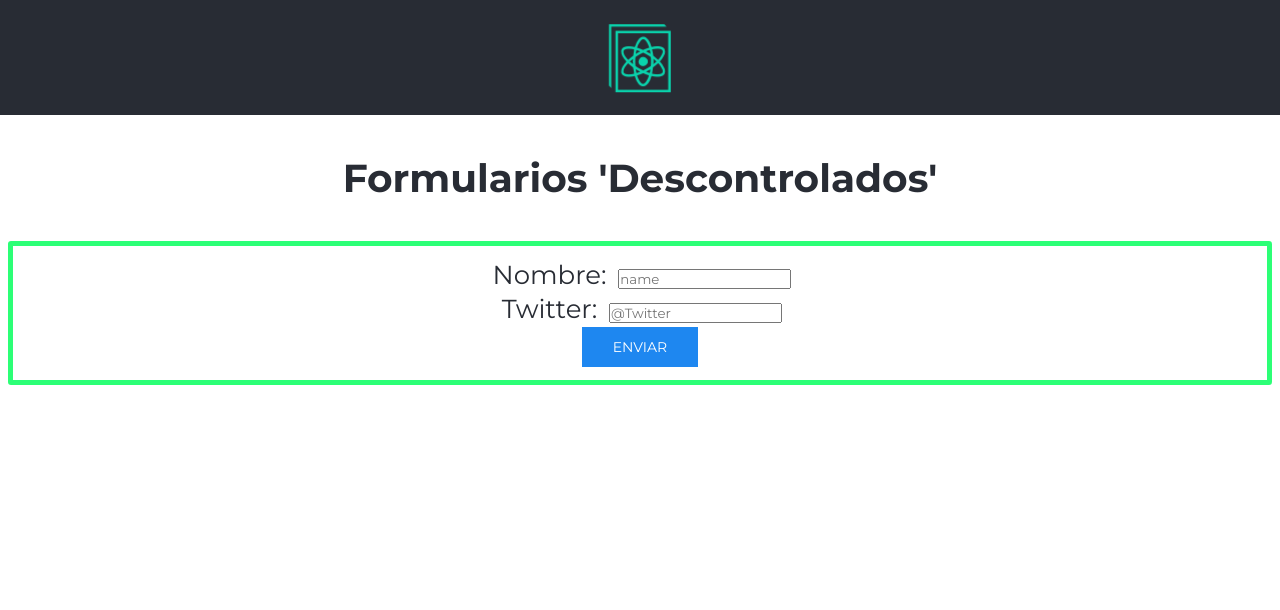
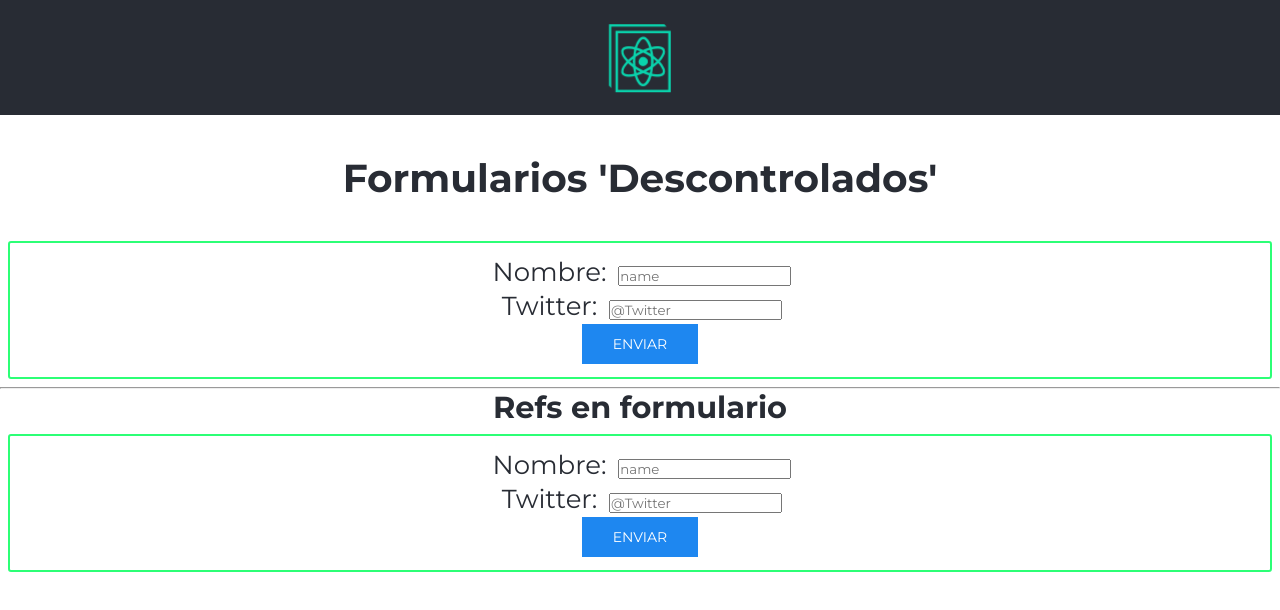
Before and after one commit to icao/curso-react, a React (Create React App) app in the folder 20-formularios-descontrolados/: page / in a window 1280 px wide. Shown: the top 610 px of the page. Built offline with nearby package versions, Linux system fonts and the light colour scheme.

Commit message:
Terminando seccion de uso de referencias para la captura de los valores de los inputs de un form

```diff
--- a/20-formularios-descontrolados/src/App.css
+++ b/20-formularios-descontrolados/src/App.css
@@ -50,7 +50,7 @@
 
 .App-container-component {
   box-sizing: border-box;
-  border: 5px solid #2cff76;
+  border: 2px solid #2cff76;
   /* border: 3px solid #3835ec; */
   width: auto;
   height: auto;
--- a/20-formularios-descontrolados/src/App.js
+++ b/20-formularios-descontrolados/src/App.js
@@ -1,7 +1,8 @@
 import React from "react";
 import logo from "./logo.svg";
 import "./App.css";
-import FormsReactComponents from './components/FormsReactComponents'
+import FormsReactComponents from './components/FormsReactComponents';
+import FormReactRefsComponent from './components/FormReactRefsComponent';
 
 function App() {
   return (
@@ -12,6 +13,8 @@ function App() {
       <section className="App-componentd">
         <h2>Formularios 'Descontrolados'</h2>
         <FormsReactComponents />
+        <hr />
+        <FormReactRefsComponent />
       </section>
     </div>
   );
--- /dev/null
+++ b/20-formularios-descontrolados/src/components/FormReactRefsComponent.js
@@ -0,0 +1,82 @@
+import React, { Component, Fragment } from 'react';
+
+class FormReactRefsComponent extends Component {
+  handleOnClick = (e) => {
+    e.preventDefault();
+    // A primera forma nosotros intentariamos acceder al valor de los elementos mediante el DOM
+    // const name = document.querySelector('#name').value;
+    // const twitter = document.querySelector('#twitter').value;
+    //Accediendo con refs
+    const name = this.entradaNombre.value;
+    const twitter = this.entradaSocial.value;
+    console.log('Enviando...', {name, twitter});
+
+  }
+
+  render() {
+    return (
+      <Fragment>
+        <h3>Refs en formulario</h3>
+        <section className="App-container-component">
+          <form>
+            <p>
+              <label htmlFor="name">Nombre:</label>
+              <input
+                id="name"
+                name="userName"
+                placeholder="name"
+                type="text"
+                ref={inputName => this.entradaNombre = inputName}
+              />
+            </p>
+            <p>
+              <label htmlFor="twitter">Twitter:</label>
+              <input
+                id="twitter"
+                name="twitterAccount"
+                placeholder="@Twitter"
+                type="text"
+                ref={inputSocial => this.entradaSocial = inputSocial}
+              />
+            </p>
+            {/* <p>
+            <label htmlFor="id-active">Activado:</label>
+            <input id="id-active" name="active" type="checkbox" />
+          </p> */}
+            <button
+              className="button button-primary"
+              onClick={this.handleOnClick}
+            >
+              Enviar
+            </button>
+          </form>
+        </section>
+      </Fragment>
+    );
+  }
+}
+
+export default FormReactRefsComponent;
+
+/**
+ * Obtener información por referencias
+ *
+ * En react otra forma de obtener el valor de los campos input es el uso de las referencias,
+ * esto lo hacemos agregando el atributo ref. Ref acepta una función que tiene como parametro la referencia del elemento.
+ * El elemento de guarda en el contexto de la clase(se guarda en la clase como un parametro mas).
+ * <input
+ *  id="twitter"
+ *  name="twitterAccount"
+ *  placeholder="@Twitter"
+ *  type="text"
+ *  ref={inputSocial => this.entradaSocial = inputSocial}
+ * />
+ *
+ * Dentro del método donde lo usaremos (en el handle), lo asignamos a una variableÑ
+ * const twitter = this.entradaSocial.value;
+ * Esto nos guardara el valor como lo haciamos accediendo al DOM y capturando el value.
+ *
+ * Las referencias son usadas cuando se implementan librerias externas, ajenas a react.
+ * No se recomienda hacer uso de ellas, para esto hay mas formas que nos aconseja react,
+ * asi procuramos tratar de la mejor manera loa datos de nuestro formulario.
+*/
```
